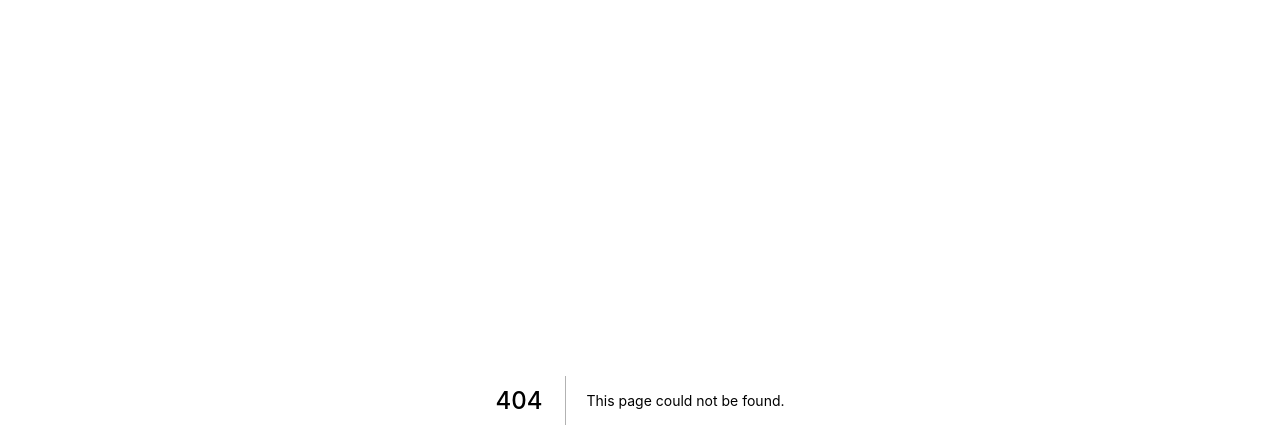
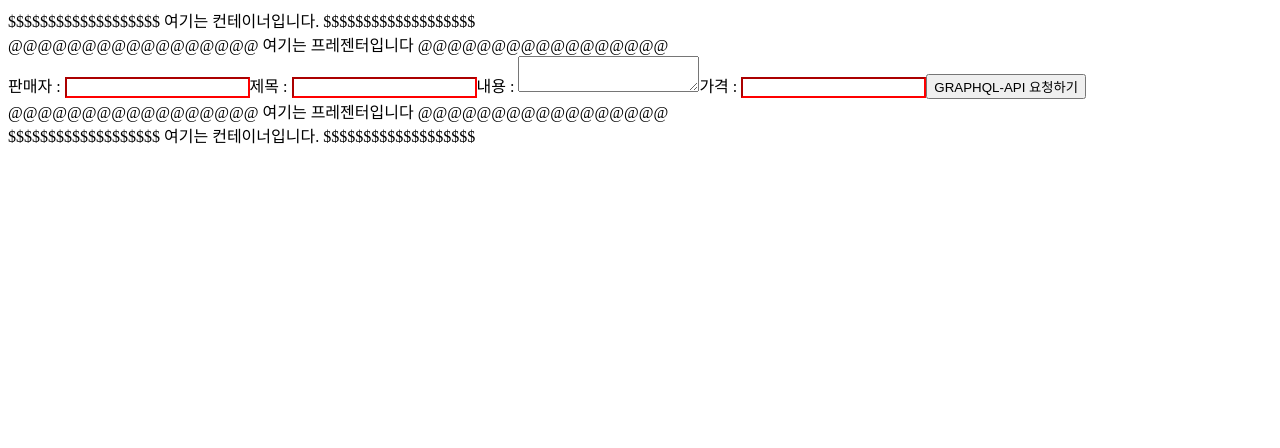
Before and after one commit to jay0425/class_quiz, a Next.js app: page /07-1/ProductWrite.container in a window 1280 px wide. Before the commit this address had no page. Shown: the top 448 px of the page. Built offline with nearby package versions, Linux system fonts and the light colour scheme.

Commit message:
모든 입력이 완료되면 props를 활용하여 버튼을 활성화, 하나라도 입력이 되지 않으면 버튼 비활성화

```diff
--- /dev/null
+++ b/pages/07-1/ProductWrite.container.js
@@ -0,0 +1,91 @@
+import { useMutation } from '@apollo/client';
+import { useState } from 'react';
+import { CREATE_PRODUCT } from './ProductWrite.queries'; // export는 골라서 가져오기 가능
+import ProductWriteUI from './ProductWrite.presenter'; // export deault로 한개만 가져오기
+import { useRouter } from 'next/router';
+
+export default function BoardWrite() {
+  const [isActive, setIsActive] = useState(false);
+
+  const [seller, setSeller] = useState('');
+  const [name, setName] = useState('');
+  const [detail, setDetail] = useState('');
+  const [price, setPrice] = useState('');
+
+  const router = useRouter();
+
+  const [createProduct] = useMutation(CREATE_PRODUCT);
+
+  const onClickSubmit = async () => {
+    try {
+      const result = await createProduct({
+        variables: {
+          seller: seller,
+          createProductInput: {
+            name: name,
+            detail: detail,
+            price: Number(price),
+          },
+        },
+      });
+      console.log(result);
+      console.log(result.data.createProduct._id);
+
+      router.push(`/07-2/${result.data.createProduct._id}`);
+    } catch (error) {
+      alert(error.message);
+    }
+  };
+
+  const onChangeSeller = (event) => {
+    setSeller(event.target.value);
+    if (event.target.value && name && detail && price) {
+      setIsActive(true);
+    } else {
+      setIsActive(false);
+    }
+  };
+
+  const onChangeName = (event) => {
+    setName(event.target.value);
+    if (seller && event.target.value && detail && price) {
+      setIsActive(true);
+    } else {
+      setIsActive(false);
+    }
+  };
+
+  const onChangeDetail = (event) => {
+    setDetail(event.target.value);
+    if (seller && name && event.target.value && price) {
+      setIsActive(true);
+    } else {
+      setIsActive(false);
+    }
+  };
+
+  const onChangePrice = (event) => {
+    setPrice(event.target.value);
+    if (seller && name && detail && event.target.value) {
+      setIsActive(true);
+    } else {
+      setIsActive(false);
+    }
+  };
+
+  // if (seller && name && detail && price)
+  return (
+    <div>
+      <div>$$$$$$$$$$$$$$$$$$$ 여기는 컨테이너입니다. $$$$$$$$$$$$$$$$$$$</div>
+      <ProductWriteUI
+        onClickSubmit={onClickSubmit}
+        onChangeSeller={onChangeSeller}
+        onChangeName={onChangeName}
+        onChangeDetail={onChangeDetail}
+        onChangePrice={onChangePrice}
+        isActive={isActive}
+      />
+      <div>$$$$$$$$$$$$$$$$$$$ 여기는 컨테이너입니다. $$$$$$$$$$$$$$$$$$$</div>
+    </div>
+  );
+}
--- /dev/null
+++ b/pages/07-1/ProductWrite.presenter.js
@@ -0,0 +1,17 @@
+import { RedInput, BlueButton } from './ProductWrite.styles';
+
+export default function BoardWriteUI(props) {
+  return (
+    <div>
+      <div>@@@@@@@@@@@@@@@@@ 여기는 프레젠터입니다 @@@@@@@@@@@@@@@@@</div>
+      판매자 : <RedInput type="text" onChange={props.onChangeSeller} />
+      제목 : <RedInput type="text" onChange={props.onChangeName} />
+      내용 : <textarea onChange={props.onChangeDetail} />
+      가격 : <RedInput type="number" onChange={props.onChangePrice} />
+      <BlueButton onClick={props.onClickSubmit} isActive={props.isActive}>
+        GRAPHQL-API 요청하기
+      </BlueButton>
+      <div>@@@@@@@@@@@@@@@@@ 여기는 프레젠터입니다 @@@@@@@@@@@@@@@@@</div>
+    </div>
+  );
+}
--- /dev/null
+++ b/pages/07-1/ProductWrite.queries.js
@@ -0,0 +1,13 @@
+import { gql } from '@apollo/client';
+
+export const CREATE_PRODUCT = gql`
+  mutation createProduct($seller: String, $createProductInput: CreateProductInput!) {
+    # 변수의 타입 적는 곳
+    createProduct(seller: $seller, createProductInput: $createProductInput) {
+      # 실제 우리가 전달할 변수 적는 곳
+      _id
+      number
+      message
+    }
+  }
+`;
--- /dev/null
+++ b/pages/07-1/ProductWrite.styles.js
@@ -0,0 +1,9 @@
+import styled from '@emotion/styled';
+
+export const RedInput = styled.input`
+  border-color: red;
+`;
+
+export const BlueButton = styled.button`
+  background-color: ${(props) => (props.isActive === true ? 'blue' : '')};
+`;
--- /dev/null
+++ b/pages/07-1/index.js
@@ -0,0 +1,6 @@
+import ProductWrite from './ProductWrite.container';
+
+export default function GraphqlMutationPage() {
+  // 한 줄일때는 괄호() 필요 없음!
+  return <ProductWrite />;
+}
--- /dev/null
+++ b/pages/07-2/[qqq]/index.js
@@ -0,0 +1,5 @@
+import ProductDetail from './ProductDetail.container';
+
+export default function StaticRoutingMovedPage() {
+  return <ProductDetail />;
+}
```
Also changed, not shown: pages/07-2/[qqq]/ProductDetail.container.js (added, +23 -0 lines), pages/07-2/[qqq]/ProductDetail.presenter.js (added, +11 -0 lines), pages/07-2/[qqq]/ProductDetail.queries.js (added, +14 -0 lines).
